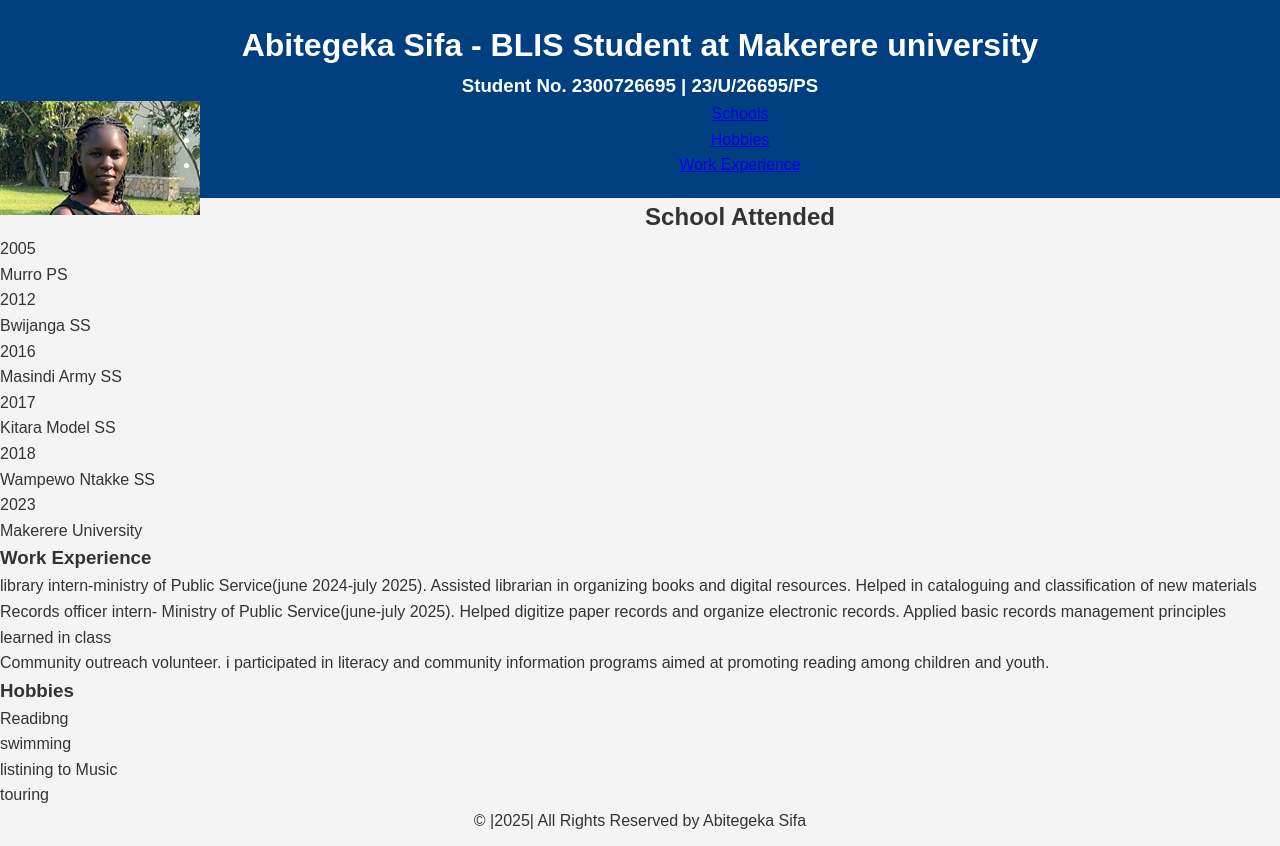
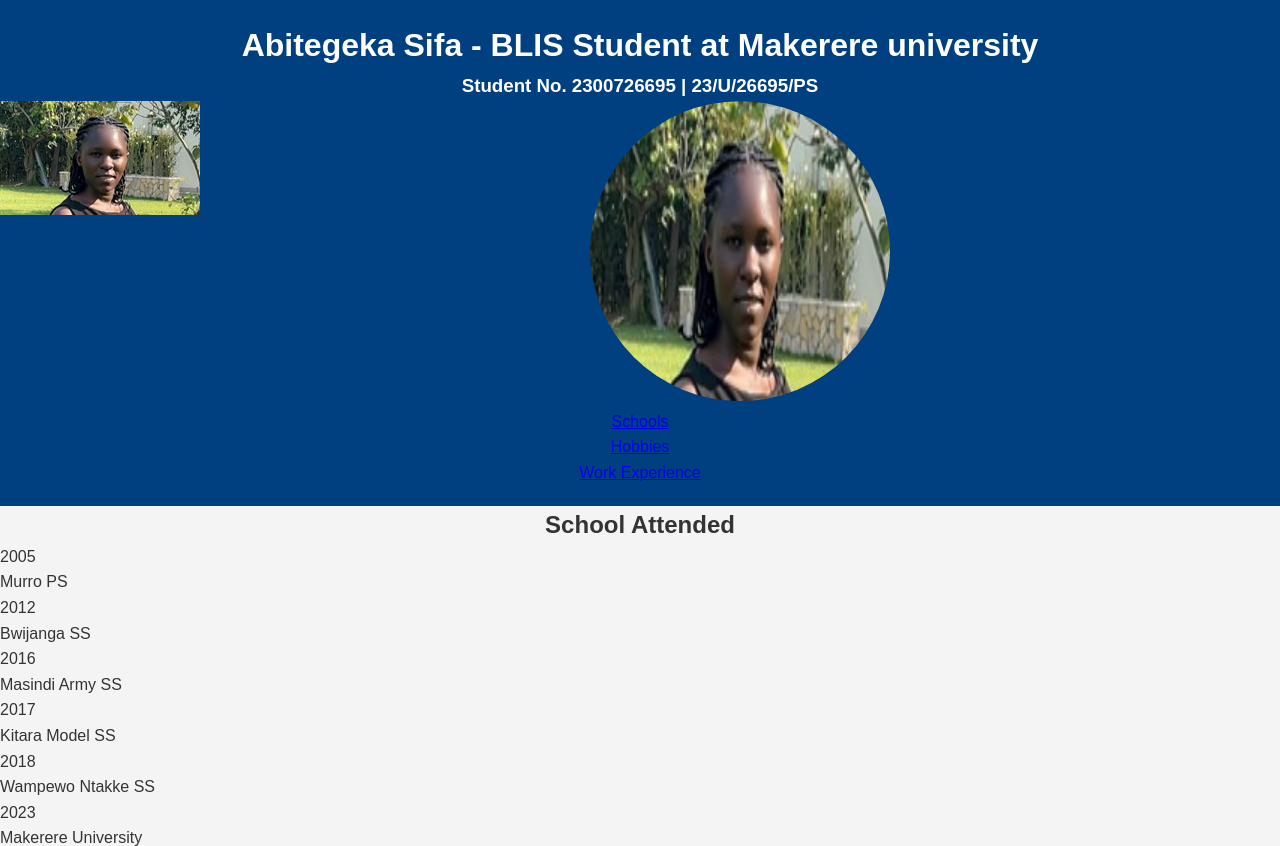
Before and after one commit to Abitegeka/profile-of-Sifa, a plain HTML site: page index.html in a window 1280 px wide. Shown: the top 846 px of the page. Drawn offline with Linux system fonts and the light colour scheme.

Commit message:
Update index.html

```diff
--- a/index.html
+++ b/index.html
@@ -10,7 +10,11 @@
 <title>Abitegeka Sifa - Personal Website</title>
 
 <link rel="stylesheet" href="style.css">
-
+<style>
+#img1 {
+  clip-path: circle(50%);
+}
+</style>
 </head>
 
 
@@ -25,7 +29,7 @@
 
 </div>
 
-
+<img id="img1" src="abi.jpg" alt="img" width="300" height="300">
 <img src="abi.jpg" alt="IMG" align="left">
 
 <nav>
```
